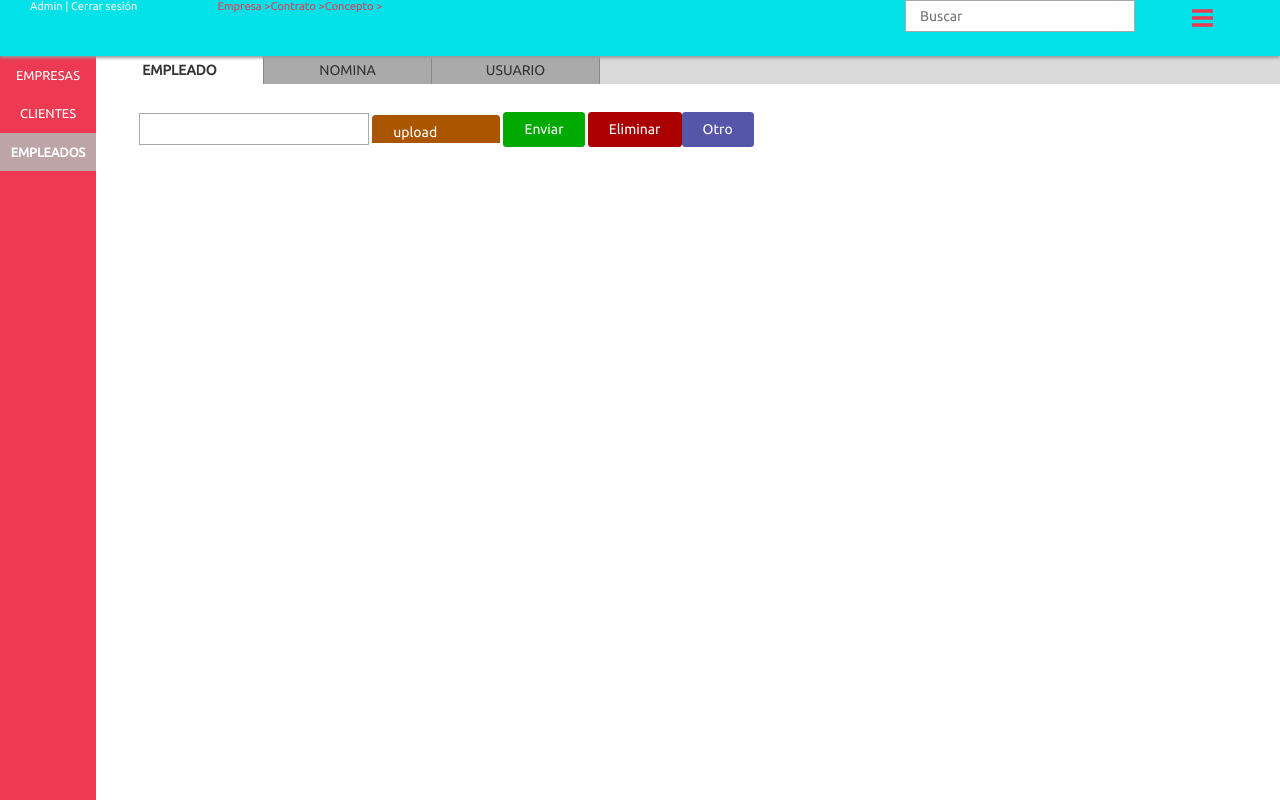
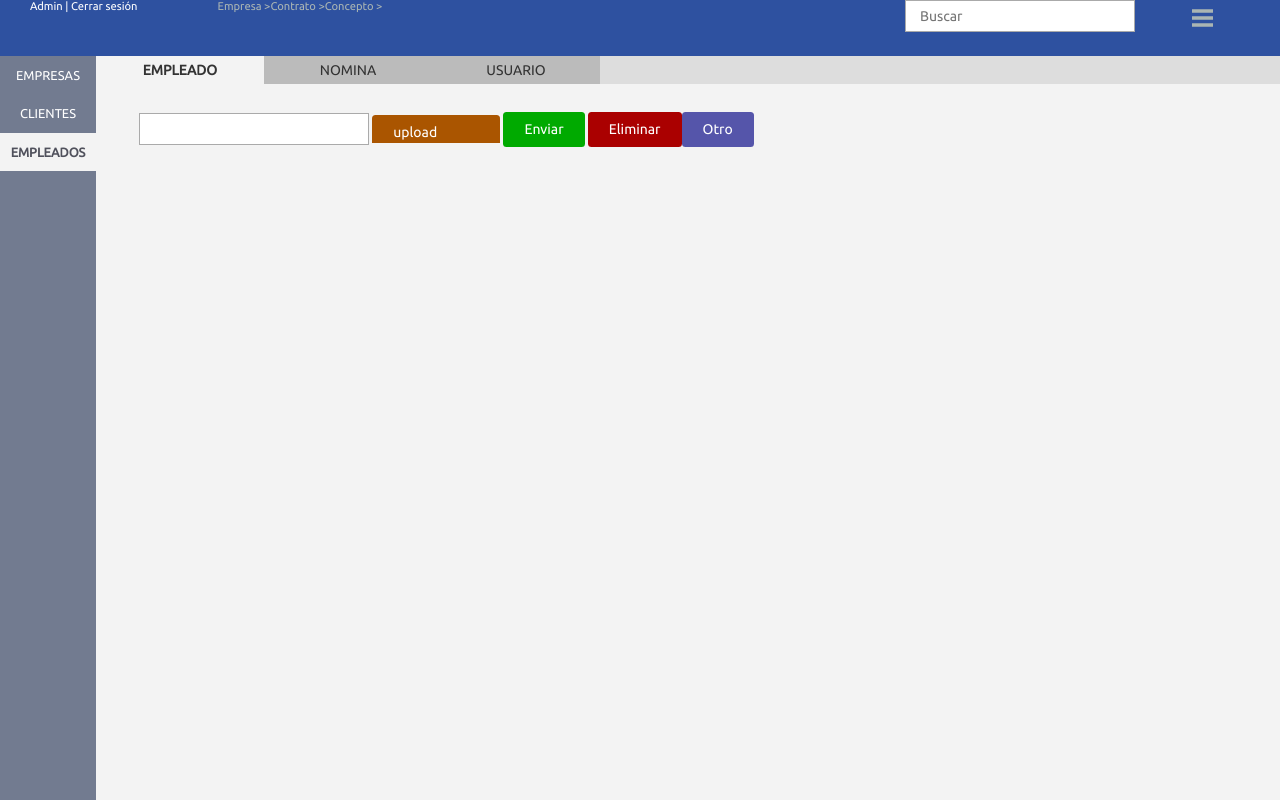
Before and after one commit to marcoavazquez/icb_ui, a plain HTML site: page index.html in a window 1280 px wide. Drawn offline with Linux system fonts and the light colour scheme.

Commit message:
Cambiando colores

```diff
--- a/sass/_base.scss
+++ b/sass/_base.scss
@@ -1,6 +1,7 @@
 body {
     font-size: $font_size_body;
     font-family: ubuntu;
+    background: $background_body;
 }
 .ed-container {
     max-width: $max_width;
--- a/sass/_content.scss
+++ b/sass/_content.scss
@@ -9,28 +9,27 @@
 
 .cont-pestanas {
     padding: 0;
-    background: #DADADA;
+    background: #DDDDDD;
     height: 2em;
     line-height: 2em;
     text-align: center;
 }
 .pestana {
     color: #333;
-    background: #AAA;
+    background: #BBB;
     width: 12em;
     height: 100%;
-    border-right: 1px solid #888;
     cursor: pointer;
     &:hover {
-        background: #A5A5A5;
+        background: #CFCFCF;
     }
 }
 .pest-activa {
-    background: white;
+    background: $background_body;
     color: #333;
     font-weight: bold;
     &:hover {
-        background: white;
+        background: $background_body;
     }
 }
 
--- a/sass/_header.scss
+++ b/sass/_header.scss
@@ -1,7 +1,6 @@
 header {
-    background: $turquesa;
+    background: $background_menu_seccion;
     height: 4em;
-    box-shadow: 0px 2px 3px #999;
     margin: 0;
     padding: 0;
     z-index: 500;
@@ -32,14 +31,14 @@ ul {
     height: 100%;
     nav {
         font-size: 2em;
-        color: $rojo;
+        color: $gris_claro;
         box-sizing: border-box;
     }
 }
 .cont-bread {
     height: 100%;
     font-size: 0.8em;
-    color: $rojo;
+    color: $gris_claro;
     .bread {
         padding-bottom: 0.5em;
     }
--- a/sass/_menu.scss
+++ b/sass/_menu.scss
@@ -1,6 +1,6 @@
 .menu-lateral {
     font-size: $font_size_menu_lateral;
-    background: $rojo;
+    background: $background_menu_lateral;
     height: 100vh;
     padding: 0;
     width: 6rem;
@@ -10,7 +10,11 @@
     nav ul{
         .menu-l-activo {
             font-weight: bold;
-            background: $rojo_gris;
+            background: $background_body;
+
+            a {
+                color: $gris_oscuro;
+            }
         }
         li {
 
@@ -25,7 +29,8 @@
                 width: 100%;
             }
             &:hover {
-                background: $rojo_gris;
+                background: $gris_claro;
+
             }
         }
     }
--- a/sass/_vars.scss
+++ b/sass/_vars.scss
@@ -1,7 +1,7 @@
 $max_width : 2100px;
 
 $font_family_body : "Segoe UI", Tahoma;
-$font_family_menu : Ubuntu;
+$font_family_menu : Ubuntu, 'segoe ui';
 $font_family_table: Verdana;
 $font_size_body : 14px;
 $font_size_table: 12px;
@@ -9,8 +9,9 @@ $font_size_table: 12px;
 $color_fondo : #FDFDFD;
 
 $background_inputs : #FFFFFF;
-$background_menu_lateral : #FAFAFF;
-$background_menu_seccion : #FDFDFD;
+$background_menu_lateral : #727B90;
+$background_menu_seccion : #2E51A0;
+$background_body : #F3F3F3;
 $border_inputs: #606060;
 
 $color_letra_1 : #111111;
```
Also changed, not shown: css/app.css.
